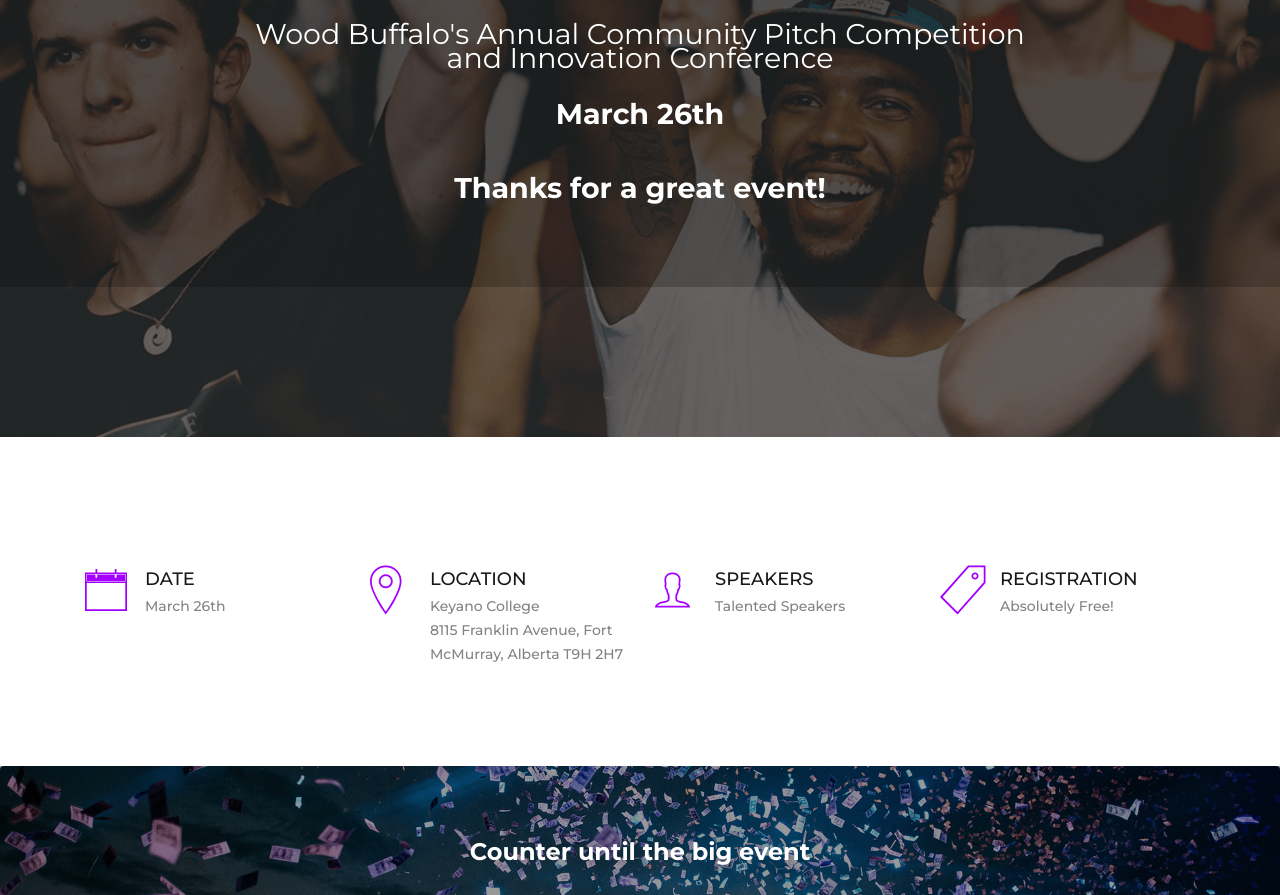
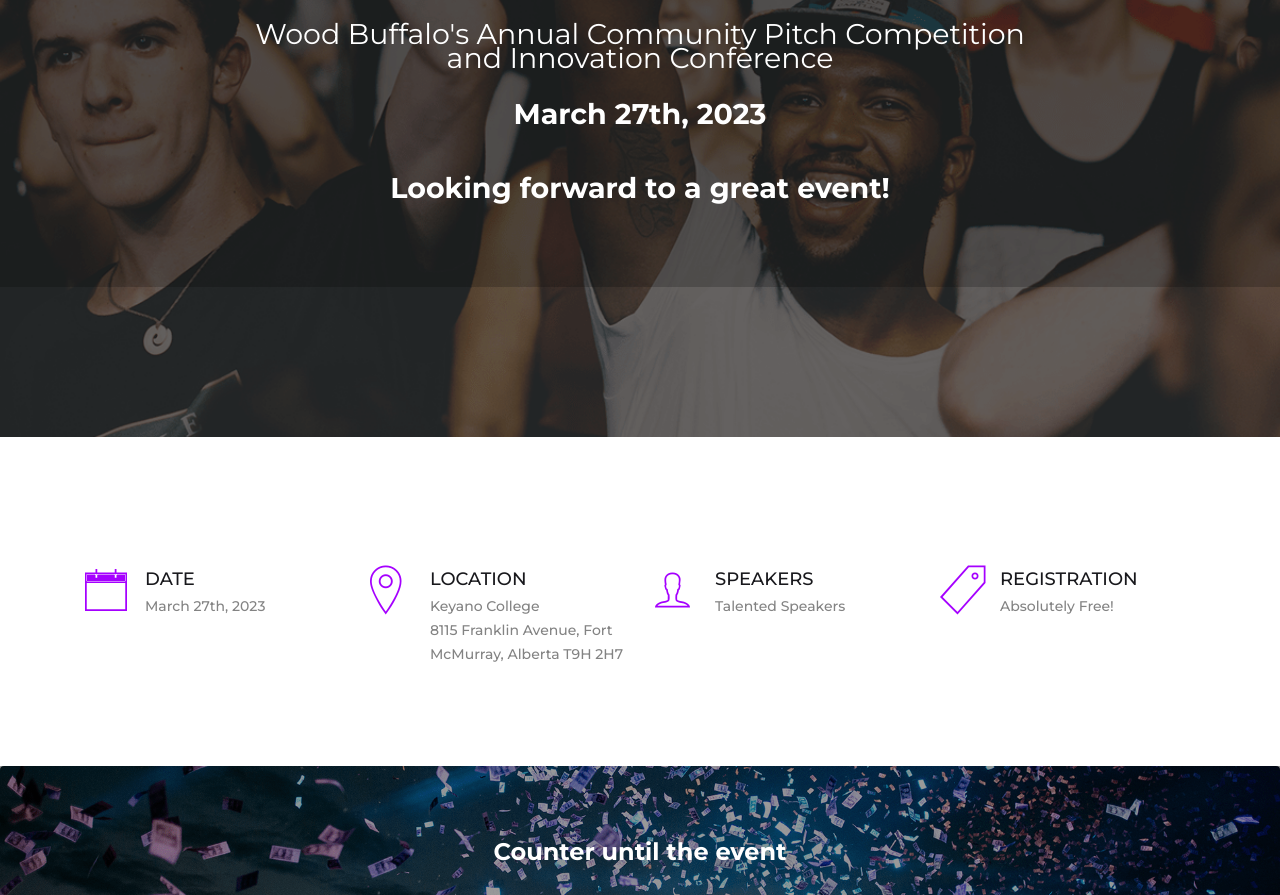
Before and after one commit to youthcomputing/LaunchWoodBuffaloWebsite, a website: page public/index.html in a window 1280 px wide. Shown: the part 363-1258 px from the top of the page. Drawn offline with Linux system fonts and the light colour scheme; files whose address does not match are found by name.

Commit message:
Update index.html

```diff
--- a/public/index.html
+++ b/public/index.html
@@ -81,9 +81,9 @@
                                 Wood Buffalo's Annual Community Pitch Competition <br/>and Innovation Conference
                             </p>
                             <h5 class="cover-date">
-                                March 26th
+                                March 27th, 2023
                                 <br></br>
-                                    Thanks for a great event!
+                                    Looking forward to a great event!
                                 </h5>
                                 <!-- <a href="#register" class=" btn btn-primary btn-rounded" >
                                     Register Now!
@@ -109,7 +109,7 @@
                             DATE
                         </h5>
                         <p>
-                            March 26th
+                            March 27th, 2023
                         </p>
                     </div>
                 </div>
@@ -170,9 +170,10 @@
     <div class="container">
         <div class="row justify-content-center">
             <div class="col-12 col-md-10">
-                <h4 class="mb30 text-center color-light">Counter until the big event</h4>
+                <h4 class="mb30 text-center color-light">Counter until the event</h4>
                 <div class="help">
                 <div id="weeks">
+                    <span id="days">10d</span>
                 </div>
                 <div id="pls">
                 </div>
```
